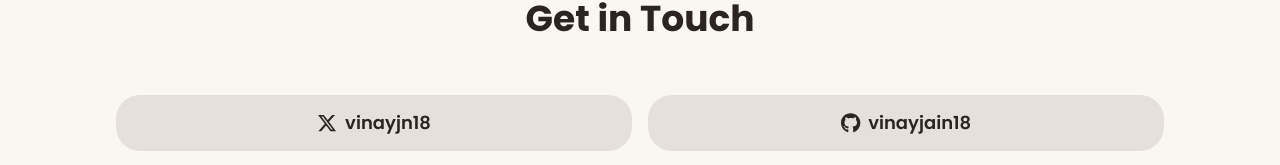
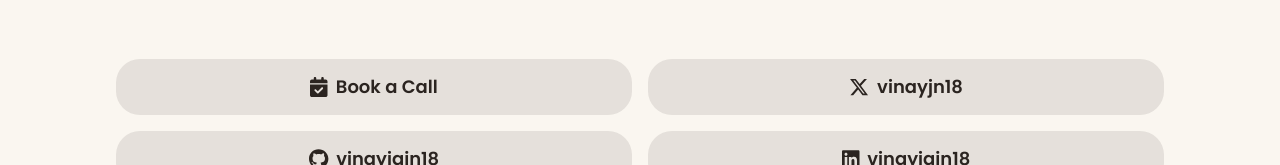
Before and after one commit to vinayjain18/my-portfolio, a Next.js app: page / in a window 1280 px wide. Shown: the part 4647-4812 px from the top of the page. Built offline with nearby package versions, Linux system fonts and the light colour scheme; no server answers; what tailwindcss-debug-screens would draw is missing.

Commit message:
Add Book a Call CTA to Get in Touch section

```diff
--- a/src/components/home/Section6.tsx
+++ b/src/components/home/Section6.tsx
@@ -5,6 +5,7 @@ import Column from "@/components/core/Column";
 import SectionTitle from "@/components/common/SectionTitle";
 import SocialButton from "./ui/SocialButton";
 import socialLinks from "@/data/socialLinks";
+import { faCalendarCheck } from "@fortawesome/free-solid-svg-icons";
 
 const HomeSection6 = ({ id }: { id: string }) => {
   return (
@@ -17,6 +18,11 @@ const HomeSection6 = ({ id }: { id: string }) => {
 
         <Column classNames="mt-16 w-full">
           <GridBox classNames="sm:grid-cols-2 w-full mx-auto gap-4">
+            <SocialButton
+              text="Book a Call"
+              icon={faCalendarCheck}
+              url="https://cal.com/vinay-jain/30min"
+            />
             {socialLinks.map((link, index) => {
               return (
                 <SocialButton
```
